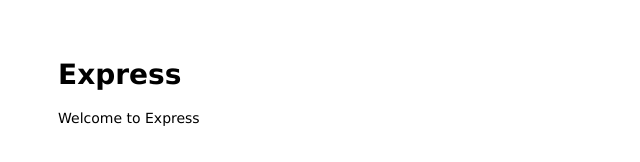
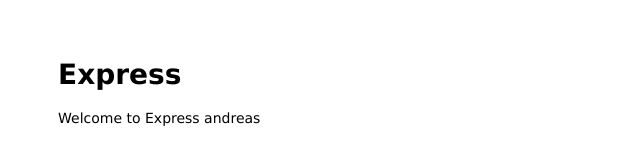
Before and after one commit to Andr203i/Eksamen-Dis-2025, a website: page public/index.html in a window 1280 px wide. Shown: the full height of the page, 0-640 px from the left. Drawn offline with Linux system fonts and the light colour scheme.

Commit message:
Update index.html

```diff
--- a/public/index.html
+++ b/public/index.html
@@ -7,7 +7,7 @@
 
 <body>
   <h1>Express</h1>
-  <p>Welcome to Express</p>
+  <p>Welcome to Express andreas</p>
 </body>
 
 </html>
```
